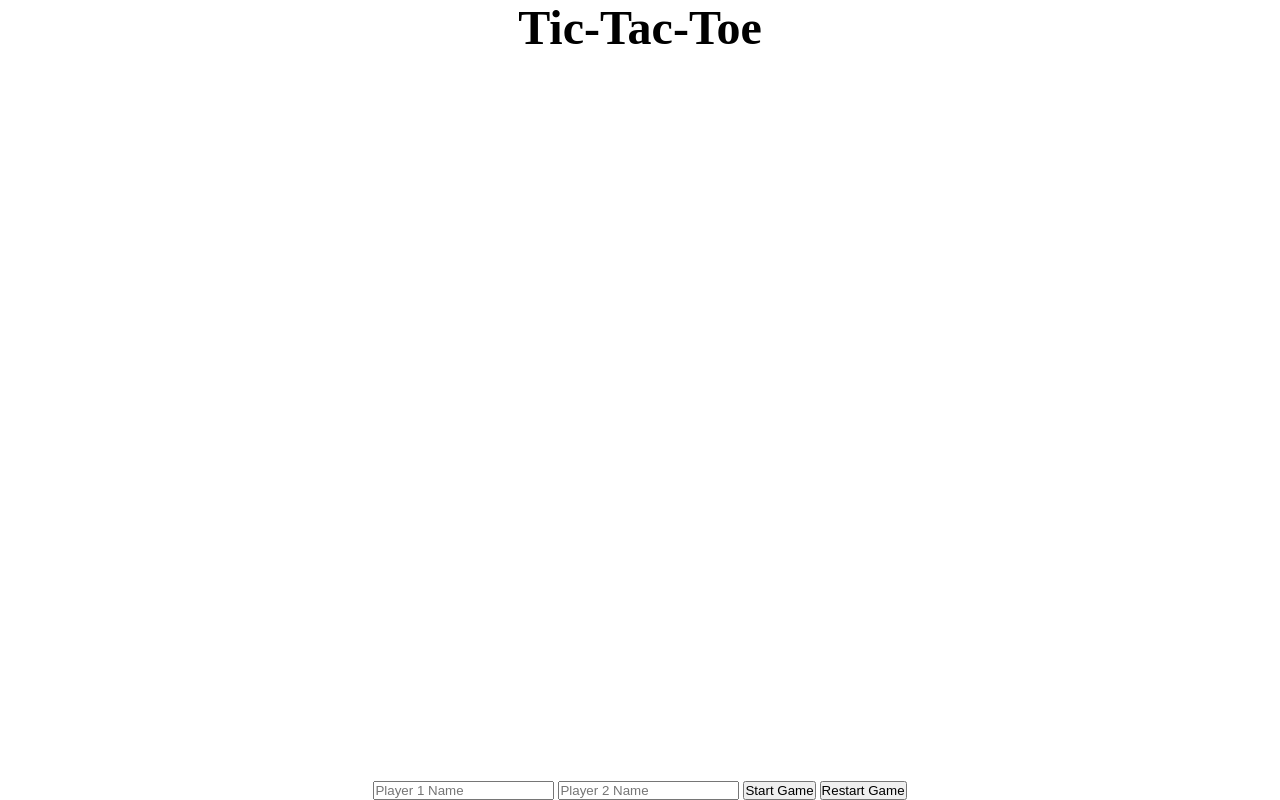
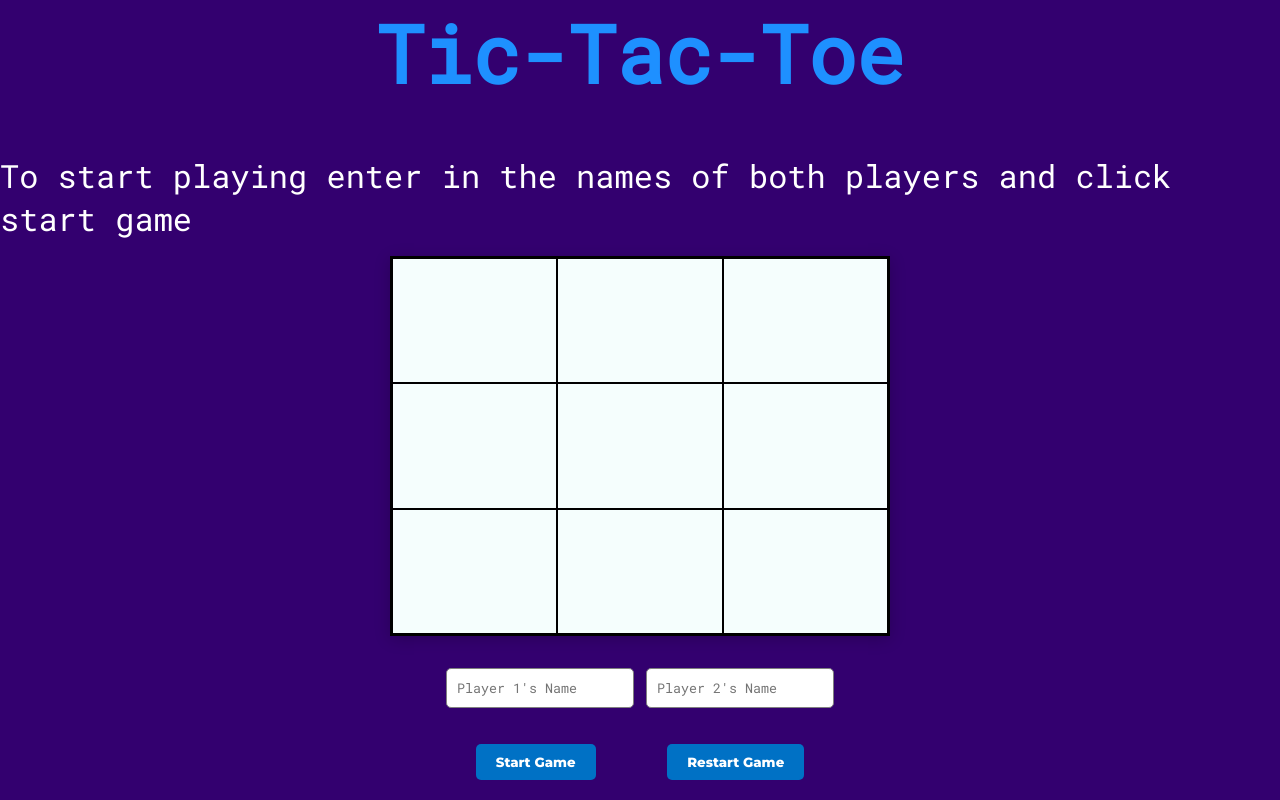
Before and after one commit to s3791898/tic-tac-toe, a plain HTML site: page index.html in a window 1280 px wide. Drawn offline with Linux system fonts and the light colour scheme.

Commit message:
Added styling to the game

```diff
--- a/assets/css/style.css
+++ b/assets/css/style.css
@@ -1,3 +1,12 @@
+:root {
+  --gameboard-bg-colour: #F5FEFD;
+  --hover-bg-colour: #ADD8E6;
+  --title-colour: #1E90FF;
+  --body-bg-colour: #33006F;
+  --button-bg-colour: #0071c5;
+  --button-bg-hover-colour: #004687;
+}
+
 *,
 *::before,
 *::after {
@@ -12,33 +21,89 @@ body {
   justify-content: center;
   align-items: center;
   height: 100vh;
+  background-color: var(--body-bg-colour);
+  font-family: 'Roboto Mono', monospace;
 }
 
 #game-title {
-  font-size: 3rem;
+  font-size: 5rem;
+  font-weight: bold;
+  margin-bottom: 3rem;
+  color: var(--title-colour);
 }
 
 #gameboard {
   display: grid;
   grid-template-columns: repeat(3, 1fr);
   grid-template-rows: repeat(3, 1fr);
-  width: 50rem;
-  height: 50rem;
+  width: 500px;
+  height: 500px;
   margin: 1rem;
+  border: 2px solid black;
+  background-color: var(--gameboard-bg-colour);
+  box-shadow: 0px 3px 15px rgba(0, 0, 0, 0.2);
 }
 
 .square {
+  font-family: 'Montserrat', sans-serif;
   display: flex;
   justify-content: center;
   align-items: center;
   border: 1px solid black;
-  font-size: 5rem;
+  font-size: 120px;
+  cursor: pointer;
+  color: black;
 }
 
 .square:hover {
-  background-color: #ACACAC;
+  background-color: var(--hover-bg-colour);
 }
 
-#result-display {}
+#result-display {
+  font-size: 2rem;
+  color: white;
+}
 
-#message {}
+#message {
+  font-size: 1rem;
+  margin-bottom: rem;
+  color: white;
+}
+
+/* Styles for name input */
+#name-input {
+  display: flex;
+  justify-content: space-around;
+  width: 400px;
+  margin: 16px auto;
+}
+
+#name-input input[type="text"] {
+  padding: 10px;
+  border: 1px solid grey;
+  border-radius: 5px;
+  font-family: "Roboto Mono", monospace;
+}
+
+/* Styles for buttons container */
+#buttons-container {
+  display: flex;
+  justify-content: space-around;
+  width: 400px;
+  margin: 20px auto;
+}
+
+#buttons-container button {
+  padding: 10px 20px;
+  background-color: var(--button-bg-colour);
+  color: white;
+  border: none;
+  border-radius: 5px;
+  font-family: "Montserrat", sans-serif;
+  cursor: pointer;
+  transition: background-color 0.3s ease;
+}
+
+#buttons-container button:hover {
+  background-color: var(--button-bg-hover-colour);
+}
--- a/assets/js/script.js
+++ b/assets/js/script.js
@@ -9,10 +9,11 @@ const Gameboard = (() => {
       boardHTML += `<div class="square" id="square-${index}">${square}</div>`;
     });
     document.querySelector("#gameboard").innerHTML = boardHTML;
-
     // Add event listeners to each square
     document.querySelectorAll(".square").forEach((square, index) => {
       square.addEventListener("click", () => {
+        // Check if the game is over
+        if (!Game.isGameOver()) {
           // Check if the clicked square is empty
           if (gameboard[index] === "") {
             // Update the gameboard array with the current player's symbol
@@ -24,10 +25,13 @@ const Gameboard = (() => {
               resultDisplay.textContent = `${
                 Game.getCurrentPlayer().name
               } is the Winner!`;
+              Game.endGame();
             } else if (winner === "tie") {
-            resultDisplay.textContent = `This match was a Tie!`;
+              resultDisplay.textContent = "Tie!";
+              Game.endGame();
             } else {
               Game.switchPlayer();
+            }
           }
         }
       });
@@ -40,6 +44,8 @@ const Gameboard = (() => {
   };
 
   const getGameboard = () => gameboard;
+
+  render();
 
   return {
     render,
@@ -56,8 +62,33 @@ const player = (name, symbol) => ({
 const Game = (() => {
   let players = [];
   let currentPlayer;
-  let gameOver;
+  let gameOver = false;
   const resultDisplay = document.querySelector("#result-display");
+  const startButton = document.querySelector("#start-button");
+  const restartButton = document.querySelector("#restart-button");
+
+  startButton.addEventListener("click", () => {
+    gameOver = false;
+    Gameboard.resetBoard();
+    const player1Name = document.querySelector("#player1");
+    const player2Name = document.querySelector("#player2");
+    const displayMessage = document.querySelector("#message");
+
+    if (player1Name.value === "" || player2Name.value === "") {
+      displayMessage.textContent = "Please enter in the name of both players";
+    } else {
+      startGame();
+      displayMessage.textContent = `${player1Name.value} is (X) and ${player2Name.value} is (O)`;
+      player1Name.value = "";
+      player2Name.value = "";
+    }
+  });
+
+  restartButton.addEventListener("click", () => {
+    gameOver = false;
+    Gameboard.resetBoard();
+    switchPlayer();
+  });
 
   const startGame = () => {
     players = [
@@ -66,12 +97,13 @@ const Game = (() => {
     ];
     // Randomly select the starting player
     currentPlayer = players[Math.floor(Math.random() * players.length)];
+    resultDisplay.textContent = `${getCurrentPlayer().name}'s turn`;
     Gameboard.render();
   };
 
   const switchPlayer = () => {
     currentPlayer = currentPlayer === players[0] ? players[1] : players[0];
-    resultDisplay.textContent = `${getCurrentPlayer().name} turn`;
+    resultDisplay.textContent = `${getCurrentPlayer().name}'s  turn`;
   };
 
   const getCurrentPlayer = () => currentPlayer;
@@ -108,31 +140,20 @@ const Game = (() => {
     return false;
   };
 
-  const endGame = () => {};
+  const endGame = () => {
+    gameOver = true;
+  };
 
-  return { startGame, switchPlayer, getCurrentPlayer, checkWinner };
+  const isGameOver = () => {
+    return gameOver;
+  };
+
+  return {
+    startGame,
+    switchPlayer,
+    getCurrentPlayer,
+    checkWinner,
+    endGame,
+    isGameOver,
+  };
 })();
-
-const startButton = document.querySelector("#start-button");
-startButton.addEventListener("click", () => {
-  const player1Name = document.querySelector("#player1");
-  const player2Name = document.querySelector("#player2");
-
-  if (player1Name.value === "" || player2Name.value === "") {
-    document.querySelector("#message").textContent =
-      "Please enter in the name of both players";
-  } else {
-    Game.startGame();
-    player1Name.value = "";
-    player2Name.value = "";
-  }
-});
-
-const restartButton = document.querySelector("#restart-button");
-restartButton.addEventListener("click", () => {
-  Gameboard.resetBoard();
-});
-
-// NOTE FOR NEXT STEP
-// figure out how to disable the gameboard when a winner is determined to prevent the user from playing.
-// Add further styles to the result-display, message, background and the overall visual of the game.
--- a/index.html
+++ b/index.html
@@ -5,20 +5,31 @@
   <meta charset="UTF-8">
   <meta name="viewport" content="width=device-width, initial-scale=1.0">
   <title>Tic-Tac-Toe</title>
+  <link rel="icon" href="./assets/images/favicon.png">
+  <link rel="preconnect" href="https://fonts.googleapis.com">
+  <link rel="preconnect" href="https://fonts.gstatic.com" crossorigin>
+  <link href="https://fonts.googleapis.com/css2?family=Montserrat:wght@800&display=swap" rel="stylesheet">
+  <link rel="preconnect" href="https://fonts.googleapis.com">
+  <link rel="preconnect" href="https://fonts.gstatic.com" crossorigin>
+  <link href="https://fonts.googleapis.com/css2?family=Roboto+Mono&display=swap" rel="stylesheet">
   <link rel="stylesheet" href="./assets/css/style.css">
+
 </head>
 
 <body>
   <h1 id="game-title">Tic-Tac-Toe</h1>
-  <div id="result-display"></div>
+  <div id="result-display">To start playing enter in the names of both players and click start game</div>
   <div id="gameboard"></div>
-  <div id="controls">
-    <input type="text" id="player1" placeholder="Player 1 Name">
-    <input type="text" id="player2" placeholder="Player 2 Name">
+  <div id="message"></div>
+  <div id="name-input">
+    <input type="text" id="player1" placeholder="Player 1's Name">
+    <input type="text" id="player2" placeholder="Player 2's Name">
+  </div>
+  <div id="buttons-container">
     <button id="start-button">Start Game</button>
     <button id="restart-button">Restart Game</button>
   </div>
-  <div id="message"></div>
+
 
   <script src="./assets/js/script.js"></script>
 </body>
```
Also changed, not shown: assets/images/favicon.png (added). Lines whose indentation alone changed are shown as unchanged.
